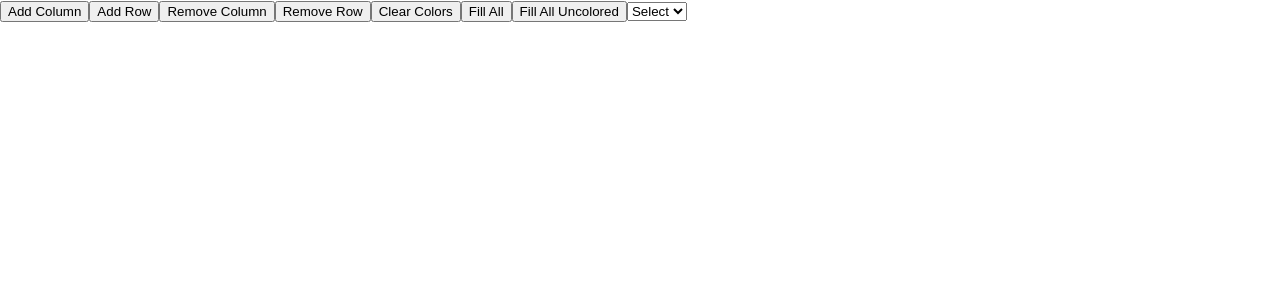
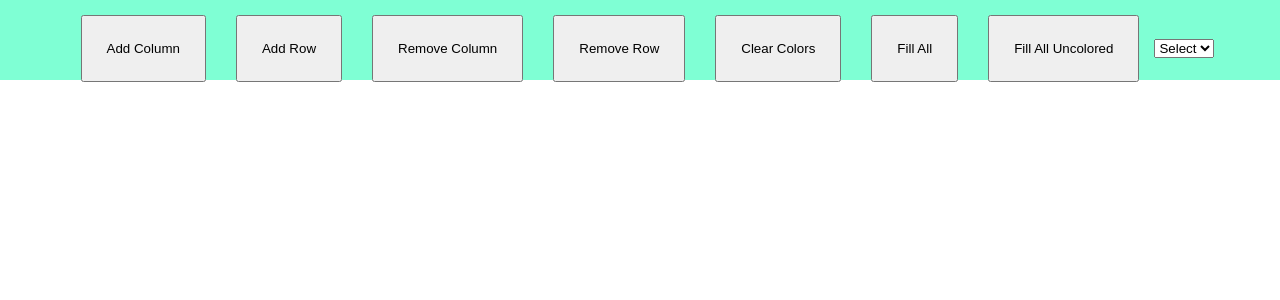
Before and after one commit to dlbears/TTP-Assignment8, a React (Create React App) app: page / in a window 1280 px wide. Shown: the top 300 px of the page. Built offline with nearby package versions, Linux system fonts and the light colour scheme.

Commit message:
added css to the gird

```diff
--- a/src/App.css
+++ b/src/App.css
@@ -48,3 +48,14 @@ tr, td {
 .table{
   background-color: #61dafb;
 }
+
+.optionContainer{
+  background-color: aquamarine;
+  height: 10vh;
+  text-align: center;
+}
+
+button{
+  padding: 1.5rem;
+  margin: 15px;
+}
--- a/src/App.js
+++ b/src/App.js
@@ -2,13 +2,6 @@
 import {Component} from 'react'
 import './App.css';
 import Table from './Component/Table'
-
-// const Table = props => { //Replace me with Table import
-//   console.log(props.table)
-
-//   return <div></div>
-// }
-
 
 
 const buttons = {
@@ -67,12 +60,13 @@ class App extends Component {
 
   handleSelect(e) {
     this.setState({ color: e.target.value })
+    console.log(this.state.color)
   }
 
   render() {
     console.log(this.state)
     return (
-    <div>
+    <div className = "optionContainer">
       { Object.keys(buttons).map(text => <button onClick={this.handleButton} key={text} name={text}>{text}</button>) }
       <select name="Select Color" value={this.state.color} onChange={this.handleSelect}>
         <option value="">Select</option>
--- a/src/Component/TableCell.jsx
+++ b/src/Component/TableCell.jsx
@@ -1,3 +1,9 @@
-const TableCell = props => <td {...props} ></td>
+const TableCell = (props) =>
+{
+    return(
+        <td {...props} style={{backgroundColor: `${props.bgcolor}`}}></td>
+    )
+}
+
 
 export default TableCell
```
Also changed, not shown: 1 other file (tests, documents, lock files or other folders).
